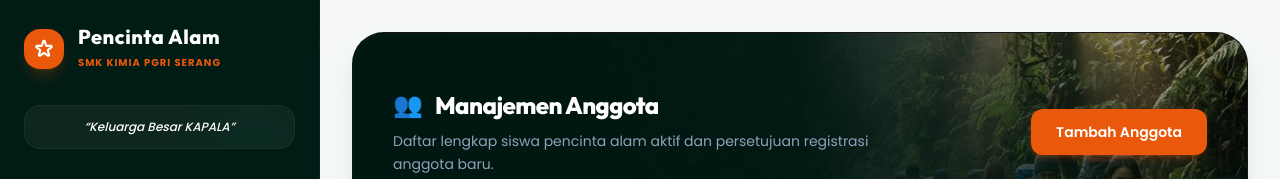
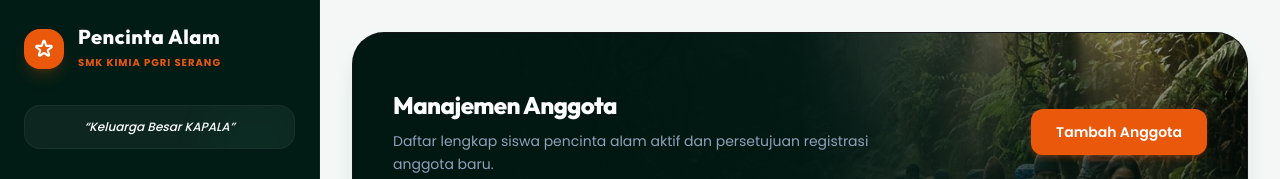
Before and after one commit to Dhaafin/apa-system, a Next.js app: page /dashboard/anggota in a window 1280 px wide. Shown: the top 179 px of the page. Built offline with nearby package versions, Linux system fonts and the light colour scheme; no server answers.

Commit message:
style: remove icon and enforce Outfit font on member page banner heading

```diff
--- a/src/app/dashboard/anggota/page.jsx
+++ b/src/app/dashboard/anggota/page.jsx
@@ -236,12 +236,9 @@ export default function AnggotaPage() {
         {/* Content wrapper */}
         <div className="relative z-10 w-full p-8 sm:p-10 flex flex-col sm:flex-row sm:items-center justify-between gap-6">
           <div className="space-y-2">
-            <div className="flex items-center gap-3">
-              <span className="text-2xl">👥</span>
-              <Text variant="h2" className="text-white font-extrabold tracking-tight">
-                Manajemen Anggota
-              </Text>
-            </div>
+            <Text variant="h2" className="text-white font-extrabold tracking-tight font-heading">
+              Manajemen Anggota
+            </Text>
             <Text variant="body" color="muted" className="text-slate-300 max-w-lg">
               Daftar lengkap siswa pencinta alam aktif dan persetujuan registrasi anggota baru.
             </Text>
```
